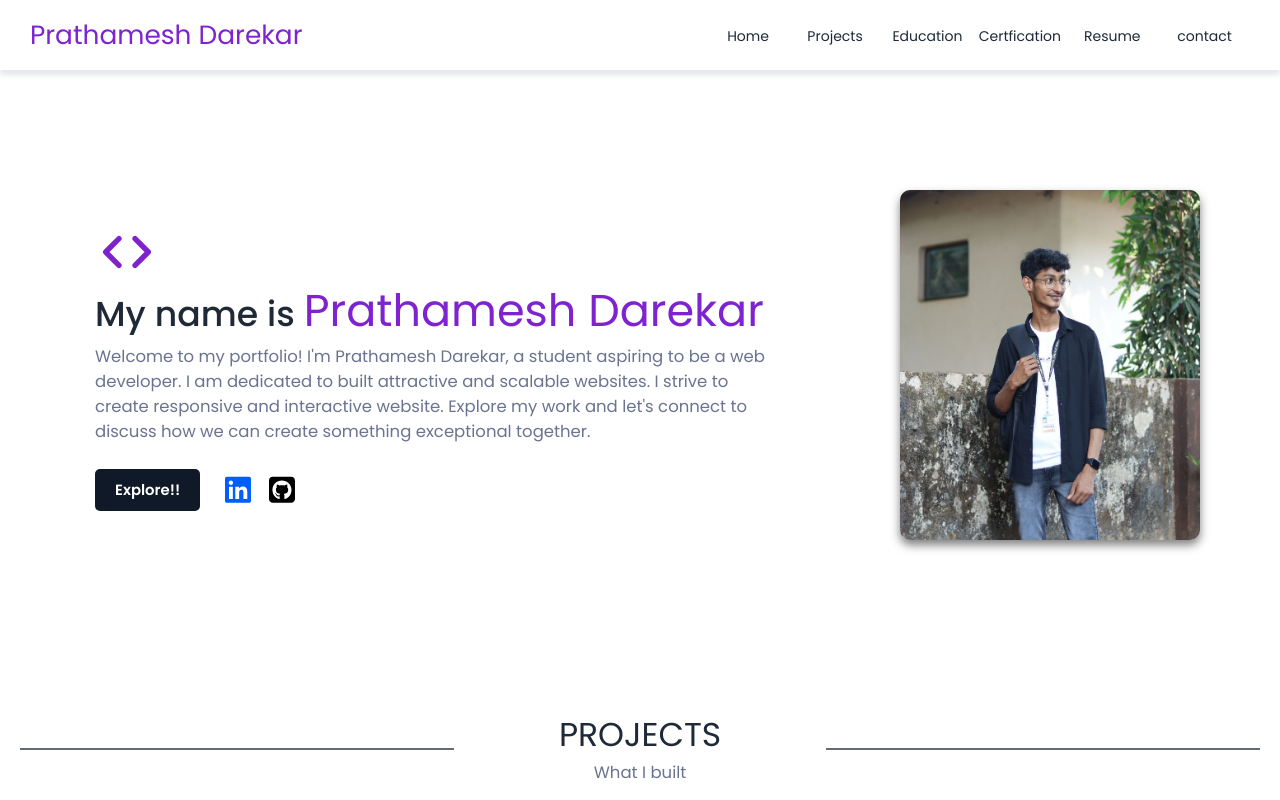
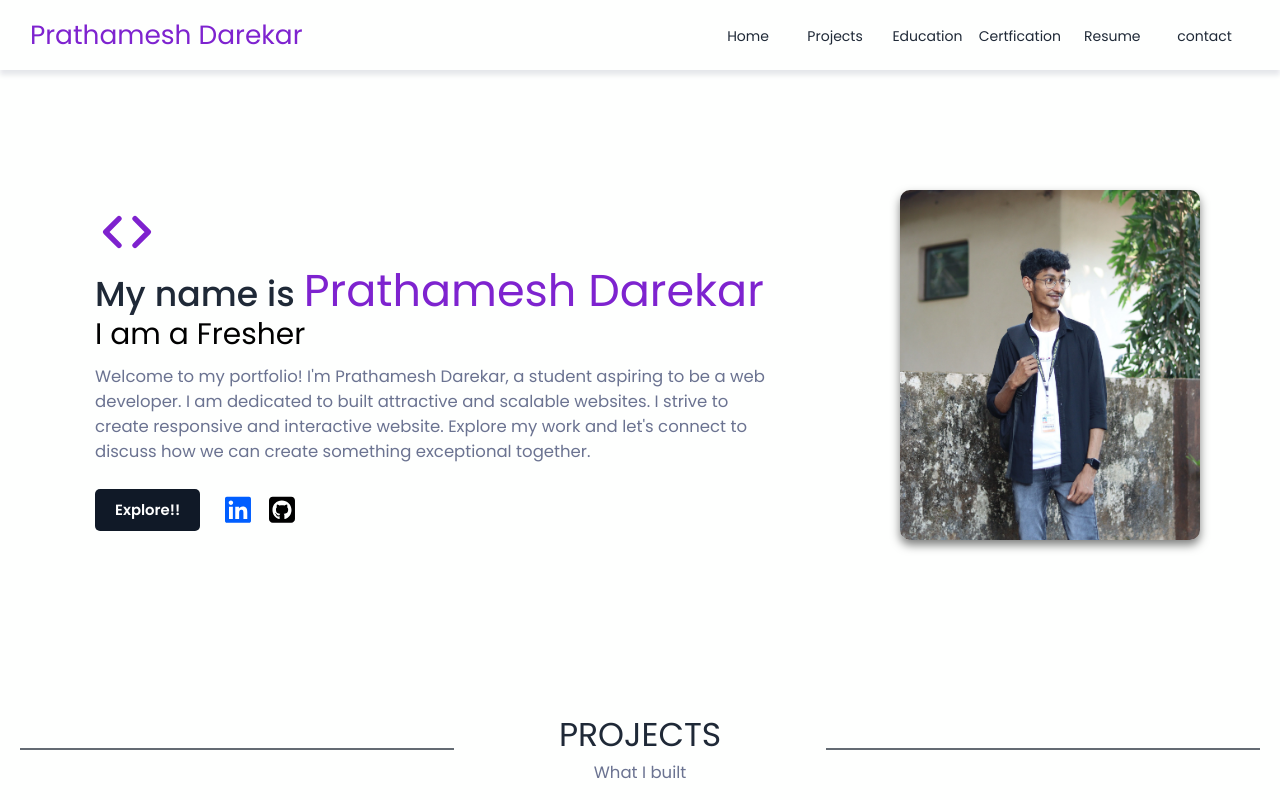
Before and after one commit to Prathamesh-Darekar/React-Portfolio, a React (Vite) app: page / in a window 1280 px wide. Shown: the top 800 px of the page. Built offline with nearby package versions, Linux system fonts and the light colour scheme.

Commit message:
Update Hero.jsx

```diff
--- a/src/components/Hero.jsx
+++ b/src/components/Hero.jsx
@@ -14,6 +14,7 @@ function heroSection() {
                     </div>
                     <div id="me">
                         <h2 id='my-name'>My name is <span>Prathamesh Darekar</span></h2>
+                        <h3>I am a Fresher</h3>
                     </div>
                     <p>
                         Welcome to my portfolio! I'm Prathamesh Darekar, a student aspiring to be a web developer. I am
```
